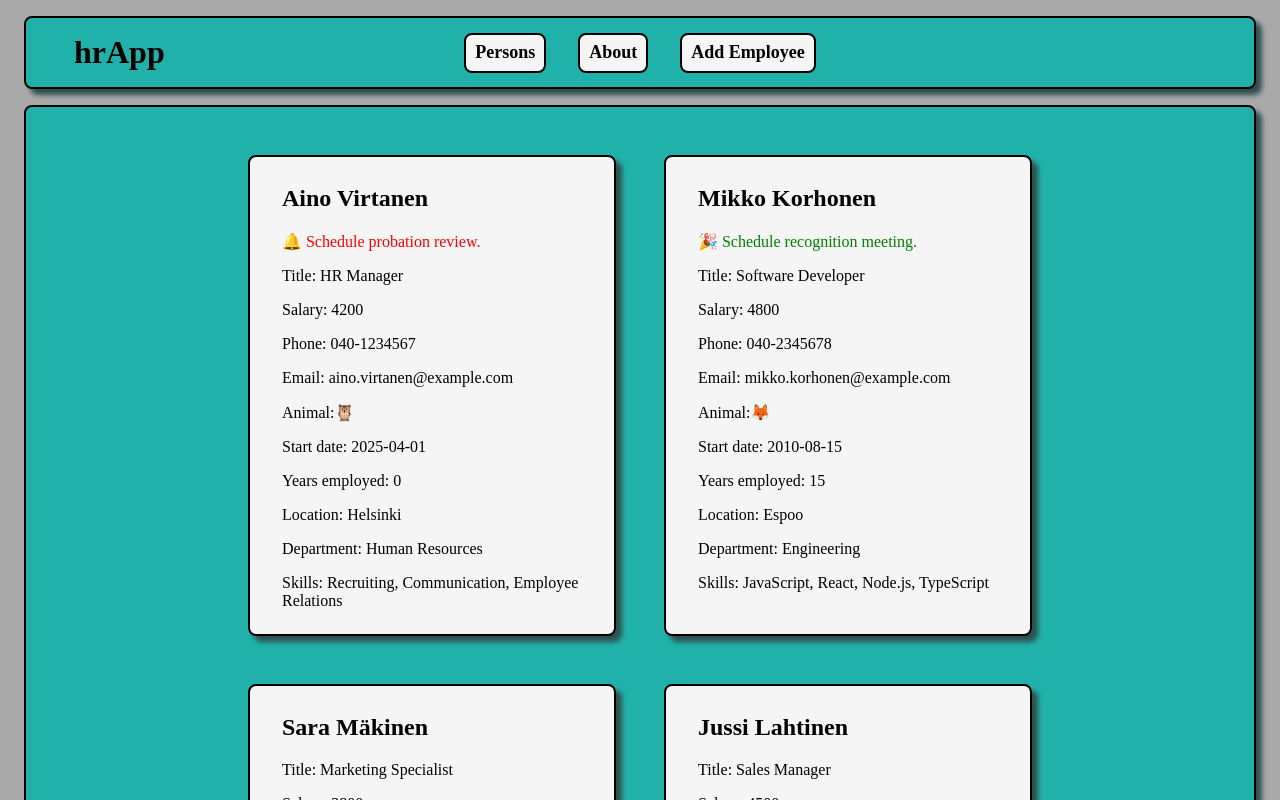
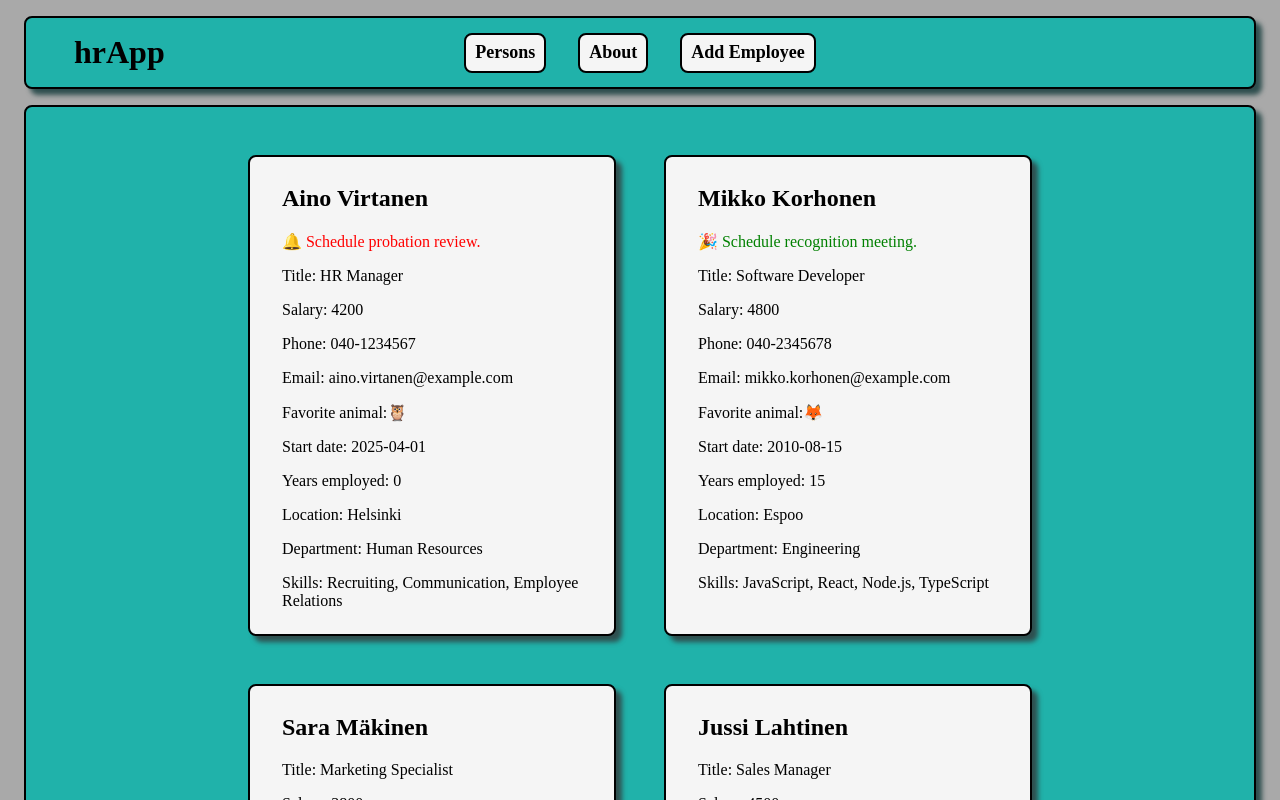
Before and after one commit to kmk9000/hrApp, a React app: page / in a window 1280 px wide. Shown: the top 800 px of the page. Built offline with nearby package versions, Linux system fonts and the light colour scheme; data requests are answered from the project's data file; the HTML template or start-up script is replaced by a standard one.

Commit message:
add handling for displaying when no animal given

```diff
--- a/src/assets/animalEmojis.json
+++ b/src/assets/animalEmojis.json
@@ -45,5 +45,6 @@
   "seal": "🦭",
   "squid": "🦑",
   "jellyfish": "🎐",
-  "coral": "🪸"
+  "coral": "🪸",
+  "unknown": "?"
 }
--- a/src/assets/db.json
+++ b/src/assets/db.json
@@ -216,50 +216,6 @@
       ]
     },
     {
-      "id": "9dbc",
-      "name": "Samantha Fisher",
-      "title": "Spy",
-      "salary": "5555",
-      "phone": "+1 (603) 996-7052",
-      "email": "vasugym@mailinator.com",
-      "animal": "cat",
-      "isFavourite": false
-    },
-    {
-      "id": "cbaa",
-      "name": "Lawrence Ford",
-      "title": "Et adipisicing sint ",
-      "salary": "2",
-      "phone": "+1 (421) 904-2584",
-      "email": "vegulaxigu@mailinator.com",
-      "animal": "Nesciunt tempore e",
-      "startDate": "1984-04-20",
-      "location": "Incididunt tempora i",
-      "department": "Dolores voluptas cil",
-      "skills": [
-        "Deserunt",
-        "neque",
-        "bland"
-      ],
-      "isFavourite": false
-    },
-    {
-      "id": "601b",
-      "name": "Colton Velazquez",
-      "title": "Cumque eveniet vita",
-      "salary": "39",
-      "phone": "+1 (829) 101-5711",
-      "email": "tumu@mailinator.com",
-      "animal": "Cat",
-      "startDate": "1982-08-11",
-      "location": "Qui odit similique e",
-      "department": "Ipsum fugiat amet ",
-      "skills": [
-        "Quam odit earum occa"
-      ],
-      "isFavourite": false
-    },
-    {
       "id": "a64f",
       "name": "Dawn Burgess",
       "title": "Maiores et in aspern",
@@ -274,6 +230,54 @@
         "Non cillum porro qua"
       ],
       "isFavourite": false
+    },
+    {
+      "id": "b1af",
+      "name": "Naida James",
+      "title": "Illo odit lorem temp",
+      "salary": "39",
+      "phone": "+1 (683) 458-8659",
+      "email": "xuwyryzoda@mailinator.com",
+      "animal": "",
+      "startDate": "2025-02-28",
+      "location": "Sed rem ex quaerat e",
+      "department": "Porro ut quia in dol",
+      "skills": [
+        "Minim aute quidem na"
+      ],
+      "isFavourite": false
+    },
+    {
+      "id": "0819",
+      "name": "Elaine May",
+      "title": "Voluptas tempora id ",
+      "salary": "10",
+      "phone": "+1 (478) 826-6613",
+      "email": "wyzehate@mailinator.com",
+      "animal": "",
+      "startDate": "2024-10-03",
+      "location": "Quis possimus quaer",
+      "department": "Quibusdam asperiores",
+      "skills": [
+        "Voluptatum quis aut"
+      ],
+      "isFavourite": false
+    },
+    {
+      "id": "10a8",
+      "name": "Hayes Morin",
+      "title": "Est voluptas qui err",
+      "salary": "5",
+      "phone": "+1 (159) 706-3943",
+      "email": "qeteci@mailinator.com",
+      "animal": "",
+      "startDate": "2025-01-07",
+      "location": "Dolores eveniet dol",
+      "department": "Maxime facere quaera",
+      "skills": [
+        "Aut culpa elit in v"
+      ],
+      "isFavourite": false
     }
   ]
 }
--- a/src/components/PersonCard.jsx
+++ b/src/components/PersonCard.jsx
@@ -30,8 +30,8 @@ export default function PersonCard({
       <p>Phone: {phone}</p>
       <p>Email: {email}</p>
       <p>
-        Animal:
-        {animalEmojis[animal]}
+        Favorite animal:
+        {animalEmojis[animal] ?? " Unknown"}
       </p>
       <p>Start date: {startDate}</p>
       <p>Years employed: {yearsEmployed}</p>
@@ -39,7 +39,7 @@ export default function PersonCard({
       <p>Department: {department}</p>
       <p>Skills: {(skills ?? []).join(", ")}</p>
       {/* ?? nullish coalescing operator, if first condition is undefined, it will do the second
-      this was an issue because using a method like join broke the site when skills as undefined
+      this was an issue because using a method like join broke the site when skills was undefined
       REMEMBER THIS*/}
     </div>
   );
```
